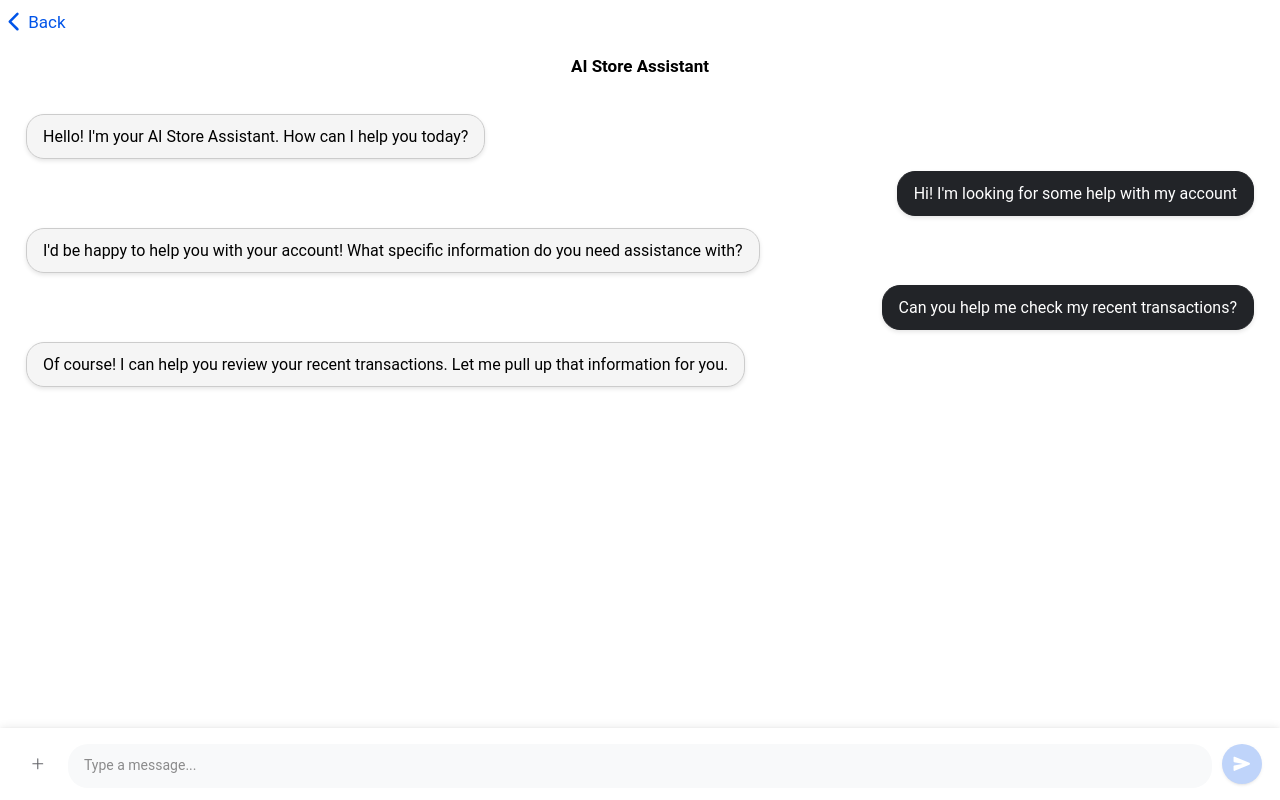
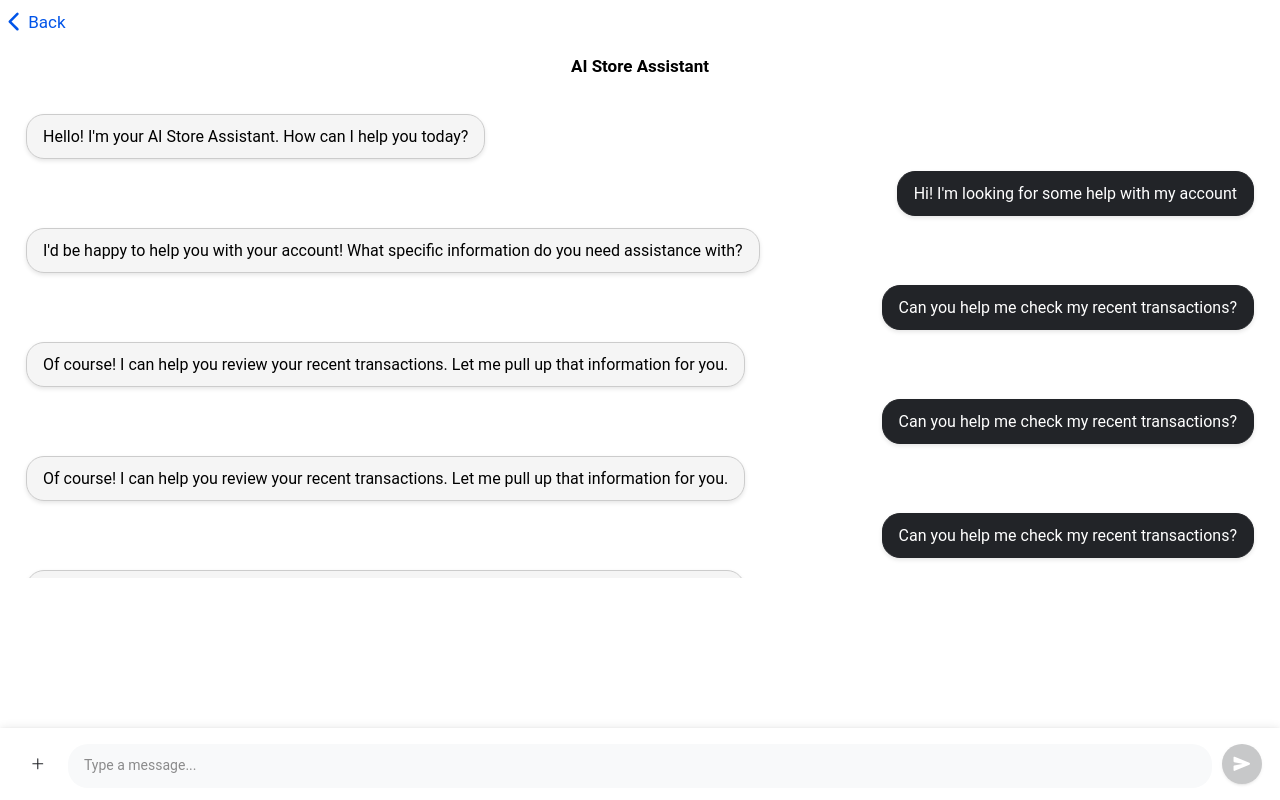
Before and after one commit to WalterBanda123/accounts-agents, a React (Vite) app: page /my_assistant in a window 1280 px wide. Built offline with nearby package versions, Linux system fonts and the light colour scheme.

Commit message:
Enhance Chat component with additional message examples and update button color to dark

```diff
--- a/src/pages/Chat.css
+++ b/src/pages/Chat.css
@@ -83,7 +83,7 @@
 }
 
 .add_media_button {
-    --color: var(--ion-color-medium);
+    --color: var(--ion-color-dark);
     --border-radius: 50%;
     --padding-start: 8px;
     --padding-end: 8px;
@@ -95,7 +95,7 @@
 }
 
 .add_media_button:hover {
-    --color: var(--ion-color-primary);
+    --color: var(--ion-color-dark);
 }
 
 .send_button {
--- a/src/pages/Chat.tsx
+++ b/src/pages/Chat.tsx
@@ -54,6 +54,18 @@ const Chat: React.FC = () => {
                                 <div className="bot_message">
                                     Of course! I can help you review your recent transactions. Let me pull up that information for you.
                                 </div>
+                                <div className="client_message">
+                                    Can you help me check my recent transactions?
+                                </div>
+                                <div className="bot_message">
+                                    Of course! I can help you review your recent transactions. Let me pull up that information for you.
+                                </div>
+                                <div className="client_message">
+                                    Can you help me check my recent transactions?
+                                </div>
+                                <div className="bot_message">
+                                    Of course! I can help you review your recent transactions. Let me pull up that information for you.
+                                </div>
                             </div>
                         </IonCol>
                     </IonRow>
@@ -86,6 +98,7 @@ const Chat: React.FC = () => {
                             onClick={handleSendMessage}
                             disabled={!message.trim()}
                             className="send_button"
+                            color={'dark'}
                         >
                             <IonIcon icon={send} />
                         </IonButton>
```
